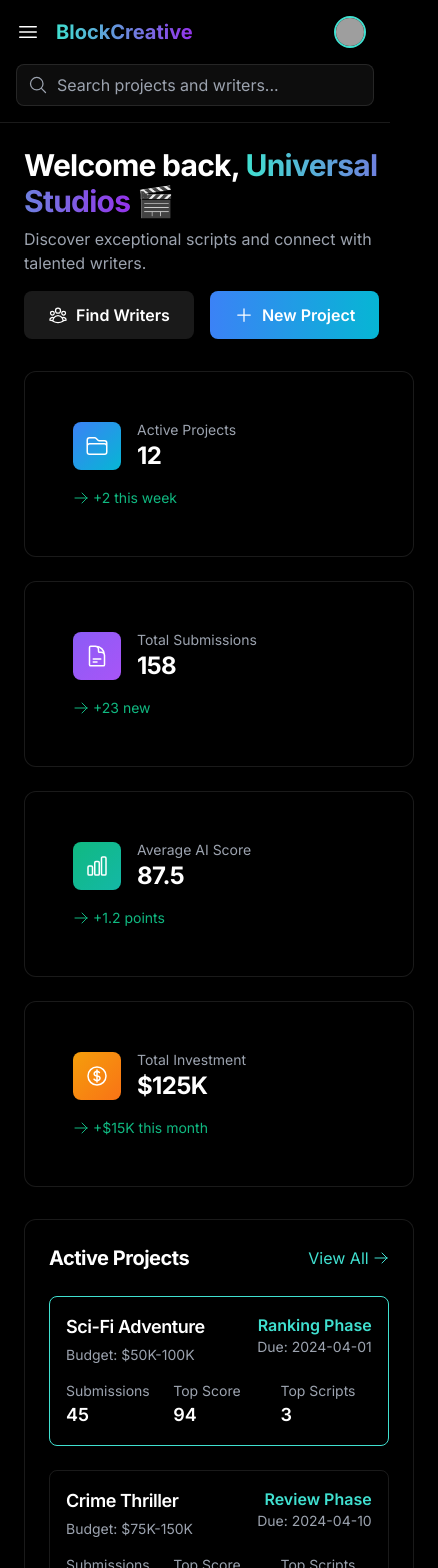
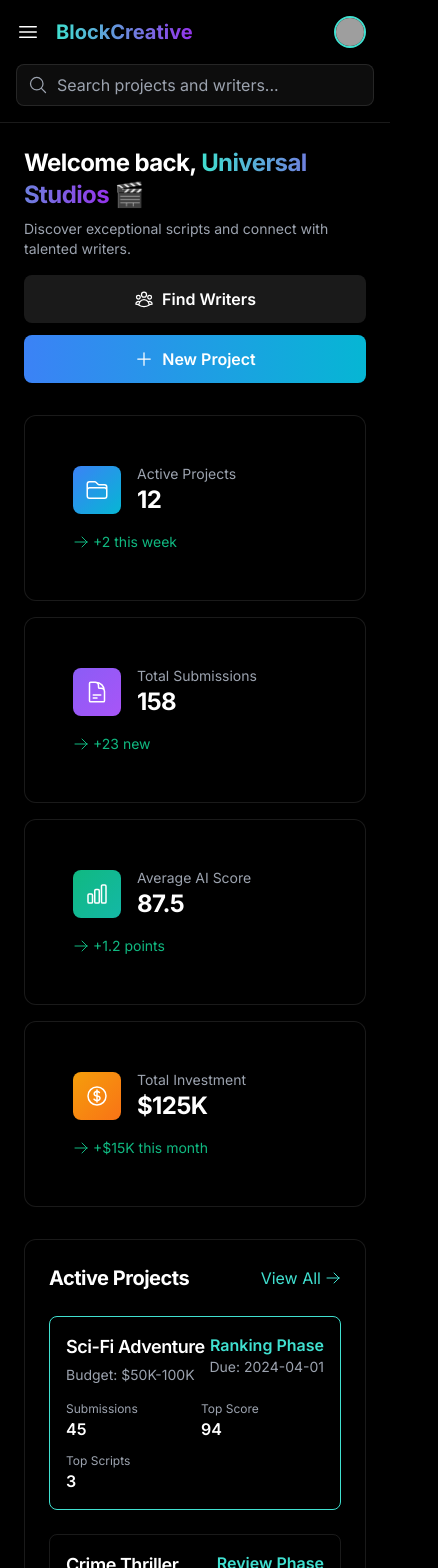
Before and after one commit to abdul-abdi/blockcreative, a Next.js app: page /producer/dashboard in a window 390 px wide. Shown: the top 1568 px of the page, 438 px wide, since content can reach past the window. Built offline with nearby package versions, Linux system fonts and the light colour scheme; grey boxes are pictures that could not be loaded.

Commit message:
fix mobile issues

```diff
--- a/src/app/(producer)/producer/dashboard/page.tsx
+++ b/src/app/(producer)/producer/dashboard/page.tsx
@@ -184,7 +184,7 @@
             <motion.h1
               initial={{ opacity: 0, y: 20 }}
               animate={{ opacity: 1, y: 0 }}
-              className="text-3xl font-bold text-white mb-2"
+              className="text-2xl sm:text-3xl font-bold text-white mb-2"
             >
               Welcome back, <span className="gradient-text">Universal Studios</span> 🎬
             </motion.h1>
@@ -192,7 +192,7 @@
               initial={{ opacity: 0, y: 20 }}
               animate={{ opacity: 1, y: 0 }}
               transition={{ delay: 0.1 }}
-              className="text-gray-400"
+              className="text-sm sm:text-base text-gray-400"
             >
               Discover exceptional scripts and connect with talented writers.
             </motion.p>
@@ -201,18 +201,18 @@
             initial={{ opacity: 0, scale: 0.9 }}
             animate={{ opacity: 1, scale: 1 }}
             transition={{ delay: 0.2 }}
-            className="flex gap-4"
+            className="flex flex-col sm:flex-row w-full sm:w-auto gap-3 sm:gap-4"
           >
             <Link
               href="/producer/writers"
-              className="flex items-center gap-2 px-6 py-3 rounded-lg bg-white/10 text-white font-semibold hover:bg-white/20 transition-all hover:scale-105"
+              className="flex items-center justify-center gap-2 px-4 sm:px-6 py-3 rounded-lg bg-white/10 text-white font-semibold hover:bg-white/20 transition-all hover:scale-105"
             >
               <UserGroupIcon className="w-5 h-5" />
               <span>Find Writers</span>
             </Link>
             <Link
               href="/producer/projects/new"
-              className="flex items-center gap-2 px-6 py-3 rounded-lg bg-gradient-to-r from-blue-500 to-cyan-500 text-white font-semibold hover:from-blue-600 hover:to-cyan-600 transition-all hover:scale-105 shadow-lg"
+              className="flex items-center justify-center gap-2 px-4 sm:px-6 py-3 rounded-lg bg-gradient-to-r from-blue-500 to-cyan-500 text-white font-semibold hover:from-blue-600 hover:to-cyan-600 transition-all hover:scale-105 shadow-lg"
             >
               <PlusIcon className="w-5 h-5" />
               <span>New Project</span>
@@ -221,7 +221,7 @@
         </div>
 
         {/* Stats Grid */}
-        <div className="grid grid-cols-1 md:grid-cols-2 lg:grid-cols-4 gap-6">
+        <div className="grid grid-cols-1 sm:grid-cols-2 lg:grid-cols-4 gap-4 sm:gap-6">
           {stats.map((stat, index) => (
             <motion.div
               key={stat.name}
@@ -296,18 +296,18 @@
                       </div>
                     </div>
 
-                    <div className="grid grid-cols-3 gap-4">
+                    <div className="grid grid-cols-2 sm:grid-cols-3 gap-3 sm:gap-4">
                       <div>
-                        <p className="text-sm text-gray-400">Submissions</p>
-                        <p className="text-lg font-semibold text-white">{project.submissions}</p>
+                        <p className="text-xs sm:text-sm text-gray-400">Submissions</p>
+                        <p className="text-base sm:text-lg font-semibold text-white">{project.submissions}</p>
                       </div>
                       <div>
-                        <p className="text-sm text-gray-400">Top Score</p>
-                        <p className="text-lg font-semibold text-white">{project.topScore}</p>
+                        <p className="text-xs sm:text-sm text-gray-400">Top Score</p>
+                        <p className="text-base sm:text-lg font-semibold text-white">{project.topScore}</p>
                       </div>
-                      <div>
-                        <p className="text-sm text-gray-400">Top Scripts</p>
-                        <p className="text-lg font-semibold text-white">{project.recentSubmissions.length}</p>
+                      <div className="col-span-2 sm:col-span-1">
+                        <p className="text-xs sm:text-sm text-gray-400">Top Scripts</p>
+                        <p className="text-base sm:text-lg font-semibold text-white">{project.recentSubmissions.length}</p>
                       </div>
                     </div>
                   </div>
@@ -384,12 +384,12 @@
                     Review and select the winning script from the top-ranked submissions.
                   </p>
                 </div>
-                <div className="flex gap-4">
+                <div className="flex flex-col sm:flex-row gap-4 mb-6">
                   {selectedProject.recentSubmissions.map((submission, index) => (
                     <button
                       key={submission.id}
                       onClick={() => setSelectedSubmission(submission)}
-                      className={`px-4 py-2 rounded-lg transition-all ${
+                      className={`px-3 sm:px-4 py-2 rounded-lg transition-all text-sm sm:text-base ${
                         selectedSubmission.id === submission.id
                           ? 'bg-gradient-to-r from-blue-500 to-cyan-500 text-white shadow-lg'
                           : 'bg-white/5 text-gray-400 hover:bg-white/10'
@@ -401,36 +401,38 @@
                 </div>
               </div>
 
-              <div className="grid grid-cols-1 lg:grid-cols-3 gap-8">
-                <div className="lg:col-span-2">
+              <div className="grid grid-cols-1 lg:grid-cols-3 gap-6 sm:gap-8">
+                <div className="lg:col-span-2 overflow-x-auto">
                   <AIAnalysisChart analysisData={selectedSubmission.analysis} />
                 </div>
 
-                <div className="space-y-6">
+                <div className="space-y-4 sm:space-y-6">
                   <div>
-                    <h3 className="text-lg font-semibold text-white mb-4">
+                    <h3 className="text-base sm:text-lg font-semibold text-white mb-3 sm:mb-4">
                       {selectedSubmission.title}
                     </h3>
-                    <div className="space-y-4">
+                    <div className="space-y-3 sm:space-y-4">
                       <div>
-                        <p className="text-sm text-gray-400">Writer</p>
-                        <p className="text-white">{selectedSubmission.writer}</p>
+                        <p className="text-xs sm:text-sm text-gray-400">Writer</p>
+                        <p className="text-sm sm:text-base text-white">{selectedSubmission.writer}</p>
                       </div>
                       <div>
-                        <p className="text-sm text-gray-400">Overall Score</p>
-                        <p className="text-2xl font-bold text-[rgb(var(--accent-primary))]">
+                        <p className="text-xs sm:text-sm text-gray-400">Overall Score</p>
+                        <p className="text-xl sm:text-2xl font-bold text-[rgb(var(--accent-primary))]">
                           {selectedSubmission.score}
                         </p>
                       </div>
                     </div>
                   </div>
 
-                  <button className="w-full px-6 py-3 rounded-lg bg-gradient-to-r from-emerald-500 to-teal-500 text-white font-semibold hover:from-emerald-600 hover:to-teal-600 transition-all hover:scale-105 shadow-lg">
-                    Select as Winner
-                  </button>
-                  <button className="w-full px-6 py-3 rounded-lg bg-white/10 text-white font-semibold hover:bg-white/20 transition-all">
-                    View Full Script
-                  </button>
+                  <div className="flex flex-col sm:flex-row lg:flex-col gap-3">
+                    <button className="w-full px-4 sm:px-6 py-3 rounded-lg bg-gradient-to-r from-emerald-500 to-teal-500 text-white font-semibold hover:from-emerald-600 hover:to-teal-600 transition-all hover:scale-105 shadow-lg text-sm sm:text-base">
+                      Select as Winner
+                    </button>
+                    <button className="w-full px-4 sm:px-6 py-3 rounded-lg bg-white/10 text-white font-semibold hover:bg-white/20 transition-all text-sm sm:text-base">
+                      View Full Script
+                    </button>
+                  </div>
                 </div>
               </div>
             </div>
```
Also changed, not shown: src/app/(writer)/writer/dashboard/page.tsx (+20 -19 lines).
